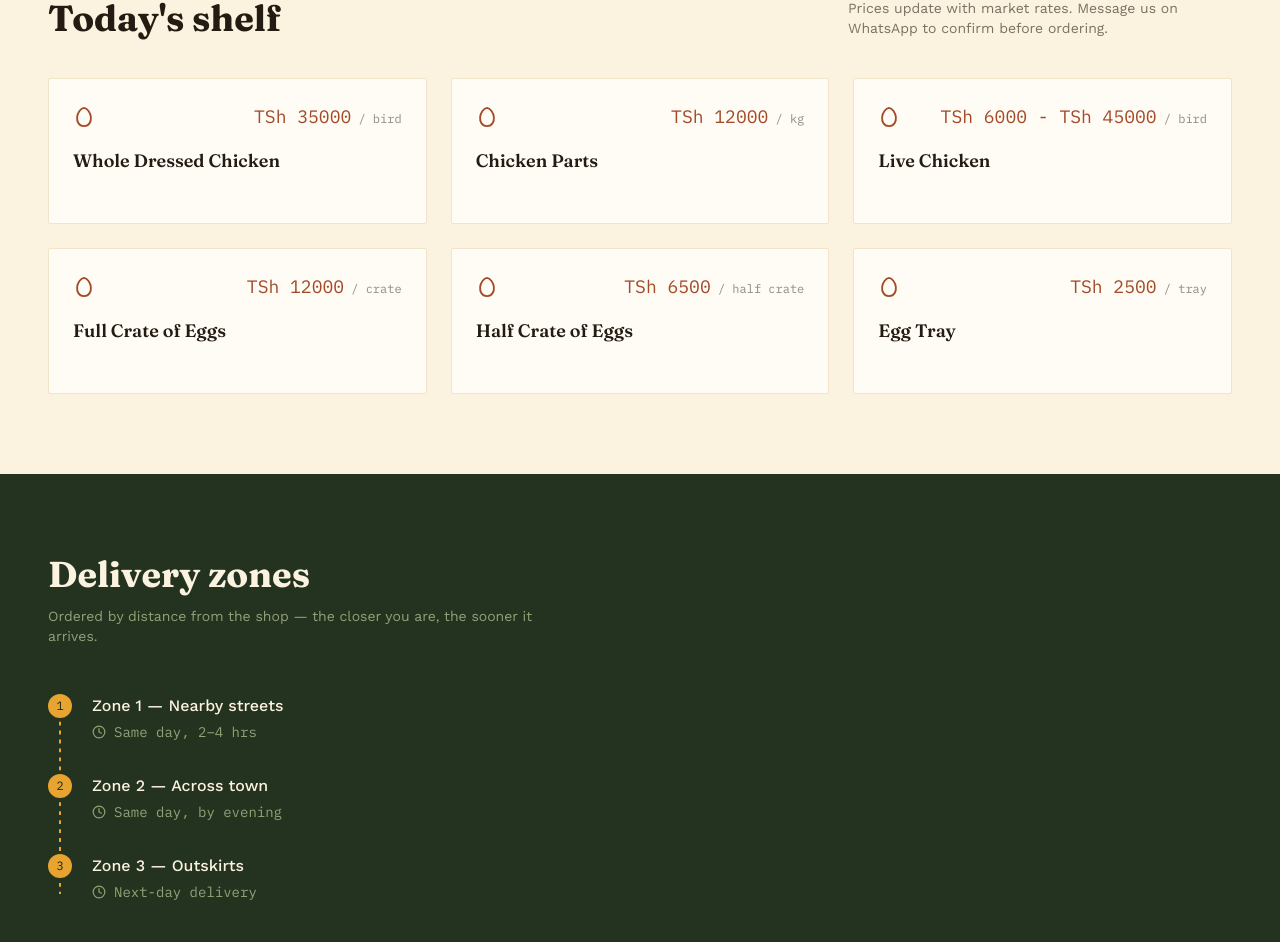
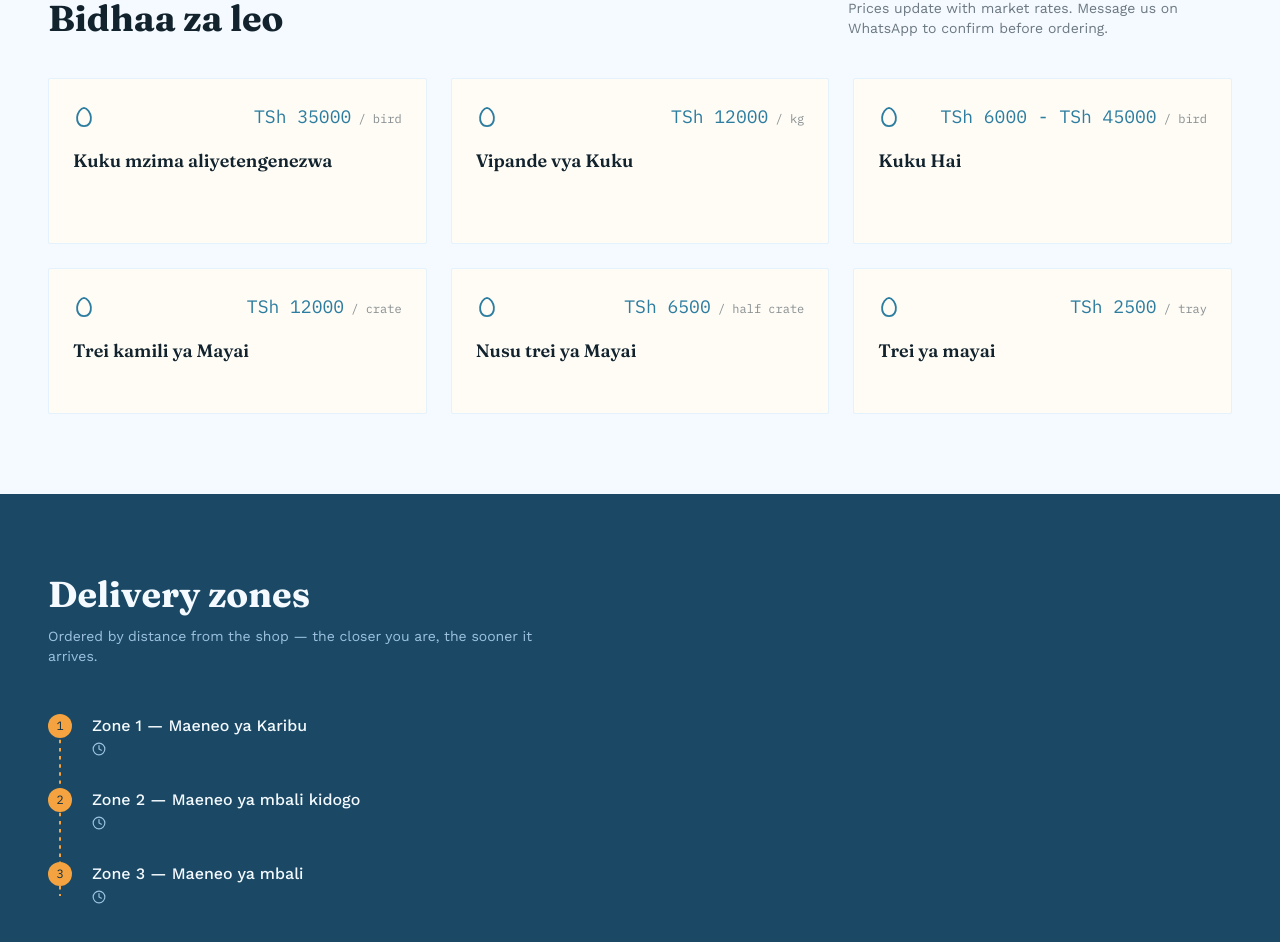
Before and after one commit to culture2025/MAMA-NAAH-KUKU-SHOP, a React (Vite) app: page / in a window 1280 px wide. Shown: the part 869-1811 px from the top of the page. Built offline with nearby package versions, Linux system fonts and the light colour scheme.

Commit message:
Update MamaNaaKukuShop.jsx

```diff
--- a/src/MamaNaaKukuShop.jsx
+++ b/src/MamaNaaKukuShop.jsx
@@ -3,15 +3,15 @@ import { Egg, Truck, Phone, MapPin, Clock, Star, Menu, X, Feather } from "lucide
 
 // ---- Design tokens ----
 const C = {
-  green: "#24331F",     // deep coop-green, primary dark surface
-  greenDeep: "#1B2617",
-  cream: "#FBF2DF",     // eggshell, primary light surface
-  creamDim: "#F1E4C8",
-  yolk: "#E8A430",      // accent — egg yolk gold
-  yolkDeep: "#C7841C",
-  rust: "#A34A28",      // secondary accent — clay/feather rust
-  charcoal: "#241C12",  // text on cream
-  sage: "#93A177",      // muted text on green
+  green: "#1B4965",     // deep coop-green, primary dark surface
+  greenDeep: "#0F2E42",
+  cream: "#F4FAFF",     // eggshell, primary light surface
+  creamDim: "#E3F2FD",
+  yolk: "#F4A340",      // accent — egg yolk gold
+  yolkDeep: "#D6862A",
+  rust: "#2C7DA0",      // secondary accent — clay/feather rust
+  charcoal: "#12232E",  // text on cream
+  sage: "#9DC3E0",      // muted text on green
 };
 
 const fontImport = `
@@ -36,18 +36,18 @@ const fontImport = `
 `;
 
 const products = [
-  { name: "Whole Dressed Chicken", desc: "Cleaned, ready for the pot.", price: "TSh 35000", unit: "/ bird" },
-  { name: "Chicken Parts", desc: "Breast, thighs, wings, gizzard — sold by cut.", price: "TSh 12000", unit: "/ kg" },
-  { name: "Live Chicken", desc: "Pick it live, we prepare it while you wait.", price: "TSh 6000 - TSh 45000", unit: "/ bird" },
-  { name: "Full Crate of Eggs", desc: "30 eggs, farm-graded.", price: "TSh 12000", unit: "/ crate" },
-  { name: "Half Crate of Eggs", desc: "15 eggs, farm-graded.", price: "TSh 6500", unit: "/ half crate" },
-  { name: "Egg Tray", desc: "Single tray for the home fridge.", price: "TSh 2500", unit: "/ tray" },
+  { name: "Kuku mzima aliyetengenezwa", desc: "Amesafishwa tayari kwa kupikwa.", price: "TSh 35000", unit: "/ bird" },
+  { name: "Vipande vya Kuku", desc: "KIdali, Mapaja, Mabawa - vyote vinauzwqa kwa vipande.", price: "TSh 12000", unit: "/ kg" },
+  { name: "Kuku Hai", desc: "Chagua akiwa hai, tunamwandaa ukisubiri.", price: "TSh 6000 - TSh 45000", unit: "/ bird" },
+  { name: "Trei kamili ya Mayai", desc: "Mayai 30, Yenye ubora.", price: "TSh 12000", unit: "/ crate" },
+  { name: "Nusu trei ya Mayai", desc: "Mayai 15, Yenye ubora.", price: "TSh 6500", unit: "/ half crate" },
+  { name: "Trei ya mayai", desc: "Trei ya mayai kwa ajili ya friji nyumbani.", price: "TSh 2500", unit: "/ tray" },
 ];
 
 const zones = [
-  { area: "Zone 1 — Nearby streets", time: "Same day, 2–4 hrs" },
-  { area: "Zone 2 — Across town", time: "Same day, by evening" },
-  { area: "Zone 3 — Outskirts", time: "Next-day delivery" },
+  { area: "Zone 1 — Maeneo ya Karibu", Muda: "siku hiyohiyo, Masaa 2-4" },
+  { area: "Zone 2 — Maeneo ya mbali kidogo", Muda: "Siku hiyohiyo ila inategemea na umbali" },
+  { area: "Zone 3 — Maeneo ya mbali", Muda: "Hufika kutokana na umbali wa sehemu husika" },
 ];
 
 const testimonials = [
@@ -124,7 +124,7 @@ export default function MamaNaaKukuShop() {
             className="text-xs tracking-[0.25em] uppercase mb-5"
             style={{ color: C.sage, fontFamily: "'IBM Plex Mono', monospace", opacity: shown ? 1 : 0, animation: shown ? "riseIn 0.6s ease-out" : "none" }}
           >
-            Dar es Salaamt; Family-run since day one
+            Dar es Salaam, Huduma ni popote na ni muda wowote ule KARIBUNI SANA
           </p>
           <h1
             className="text-4xl md:text-6xl leading-[1.05] mb-6"
@@ -204,7 +204,7 @@ export default function MamaNaaKukuShop() {
       <section id="products" className="px-6 py-20 md:px-12">
         <div className="flex items-end justify-between mb-10 flex-wrap gap-4">
           <h2 style={{ fontFamily: "'Fraunces', serif", fontWeight: 700 }} className="text-3xl md:text-4xl">
-            Today's shelf
+            Bidhaa za leo
           </h2>
           <p className="text-sm max-w-sm" style={{ color: C.charcoal, opacity: 0.6 }}>
             Prices update with market rates. Message us on WhatsApp to confirm before ordering.
```
